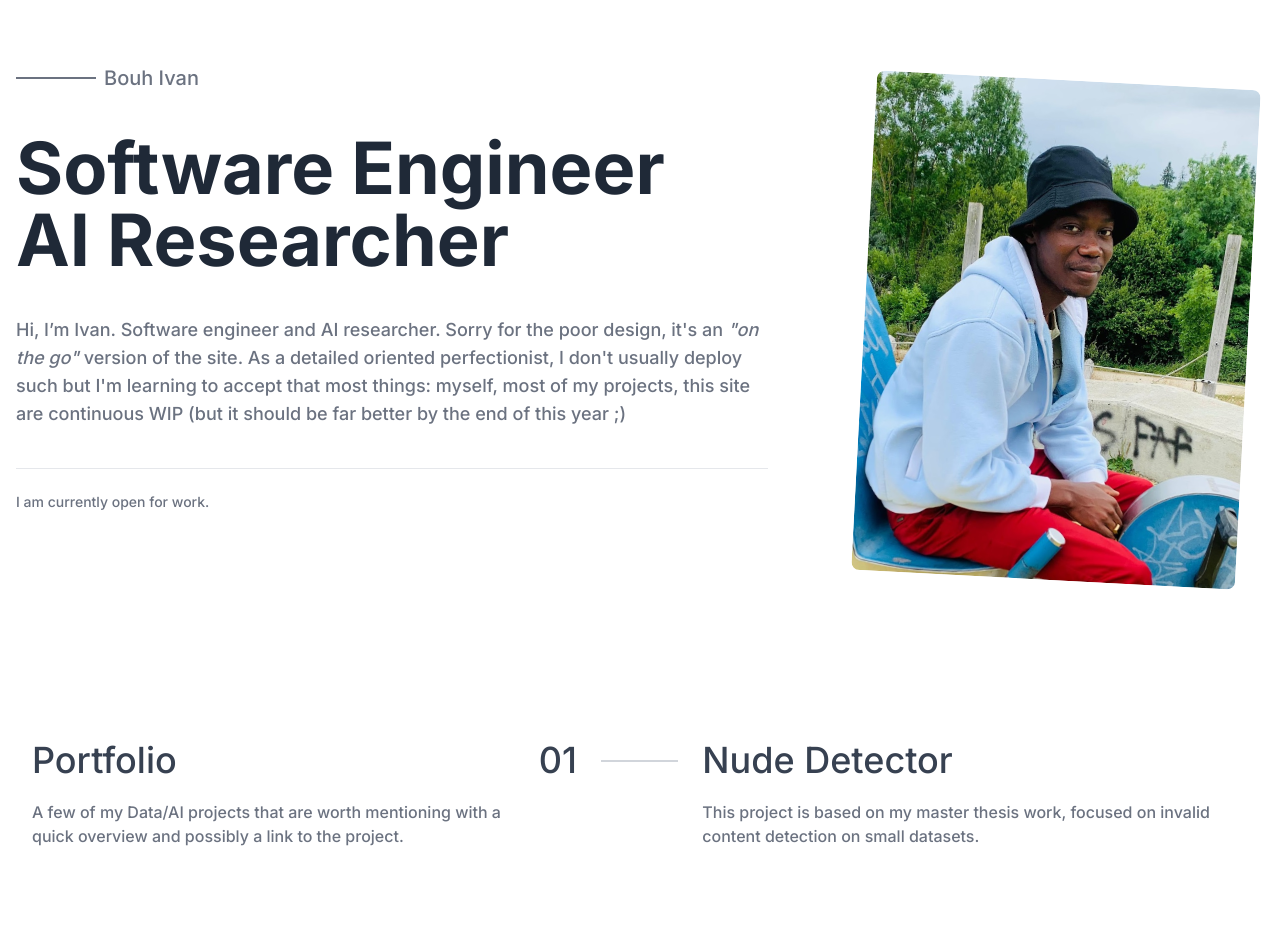
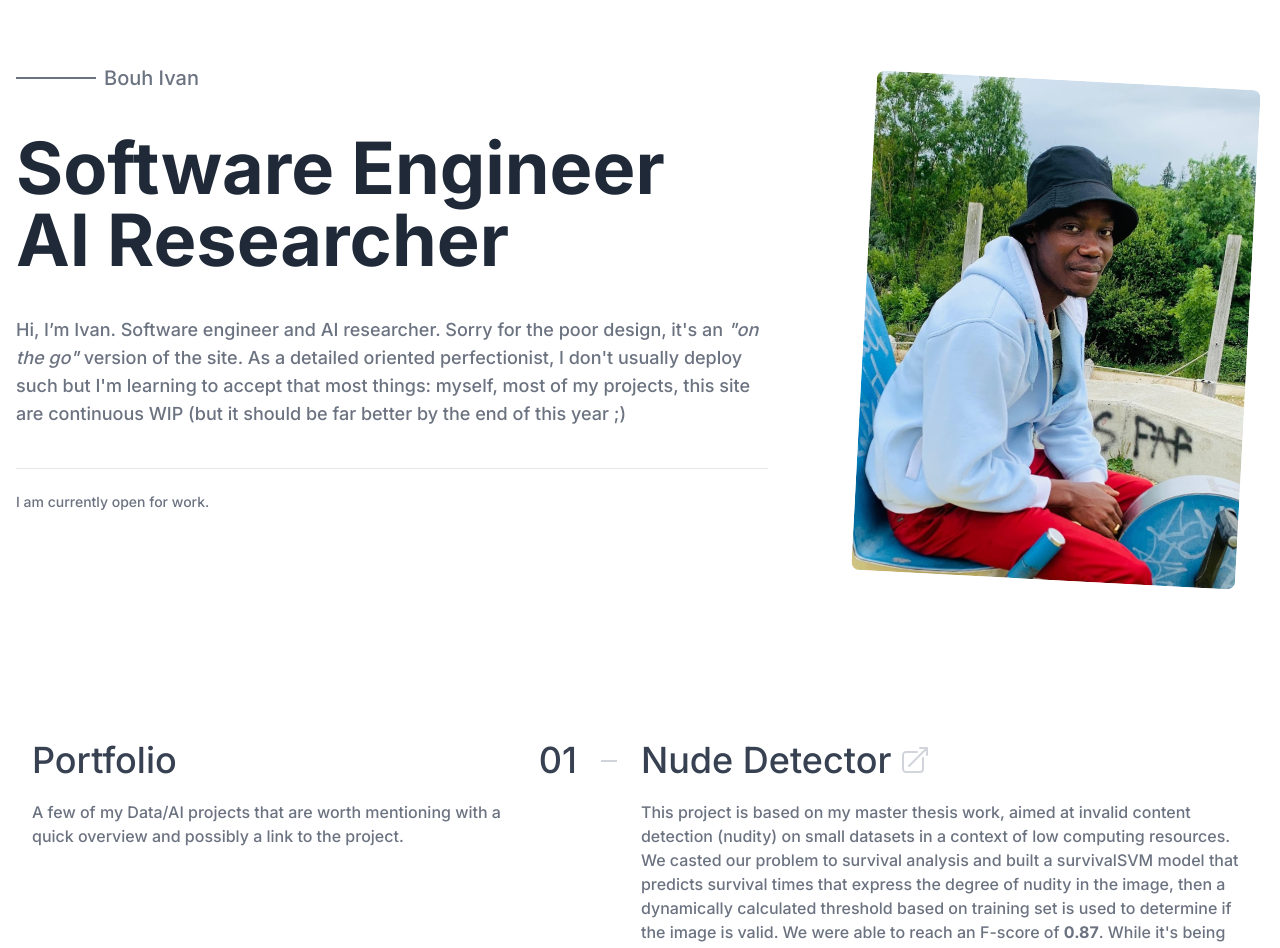
Before and after one commit to ivanange/ivanange.github.io, a Nuxt app: page / in a window 1280 px wide. Shown: the top 948 px of the page. Before the commit the page ends 912 px from the top, so only its background shows below. Built offline with nearby package versions, Linux system fonts and the light colour scheme; what @yeger/vue-masonry-wall would draw is missing.

Commit message:
updated project description

```diff
--- a/package.json
+++ b/package.json
@@ -29,5 +29,6 @@
     "@yeger/vue-masonry-wall": "^4.2.1",
     "motion": "^10.16.2",
     "swiper": "^10.1.0"
-  }
+  },
+  "packageManager": "yarn@1.22.22+sha512.a6b2f7906b721bba3d67d4aff083df04dad64c399707841b7acf00f6b133b7ac24255f2652fa22ae3534329dc6180534e98d17432037ff6fd140556e2bb3137e"
 }
--- a/pages/index.vue
+++ b/pages/index.vue
@@ -51,11 +51,30 @@
                         <h1 class="font-normal text-gray-700 text-3xl md:text-4xl">01</h1>
                         <span class="w-28 h-0.5 bg-gray-300 mt-5"></span>
                         <div>
-                            <h1 class="font-normal text-gray-700 text-3xl md:text-4xl mb-5 capitalize">Nude detector
+                            <h1
+                                class="font-normal text-gray-700 text-3xl md:text-4xl mb-5 capitalize flex items-center">
+                                Nude detector
+                                <a class="inline-block pl-2 text-gray-300" href="http://nudedetector.ivanange.dev/"
+                                    target="_blank" title="Nude detector">
+                                    <svg xmlns="http://www.w3.org/2000/svg" fill="none" viewBox="0 0 24 24"
+                                        stroke-width="1.5" stroke="currentColor" class="h-8">
+                                        <path stroke-linecap="round" stroke-linejoin="round"
+                                            d="M13.5 6H5.25A2.25 2.25 0 0 0 3 8.25v10.5A2.25 2.25 0 0 0 5.25 21h10.5A2.25 2.25 0 0 0 18 18.75V10.5m-10.5 6L21 3m0 0h-5.25M21 3v5.25" />
+                                    </svg>
+                                </a>
                             </h1>
                             <p class="font-normal text-gray-500 text-sm md:text-base">
-                                This project is based on my master thesis work, focused on invalid content detection on
-                                small datasets.
+                                This project is based on my master thesis work, aimed at invalid content detection
+                                (nudity) on small datasets in a context of low computing resources. We casted our
+                                problem to survival analysis and built a survivalSVM model that predicts survival times
+                                that express the degree of nudity in the image, then a dynamically calculated threshold
+                                based on
+                                training set is used to determine if the image is valid. We were able to reach an
+                                F-score of <b>0.87</b>.
+                                While it's being integrated to YowYob platform, I made a flask API and a web
+                                <a class="text-gray-400 underline" href="http://nudedetector.ivanange.dev/"
+                                    target="_blank">playground</a>
+                                you can tinker with.
                             </p>
                         </div>
                     </div>
```
